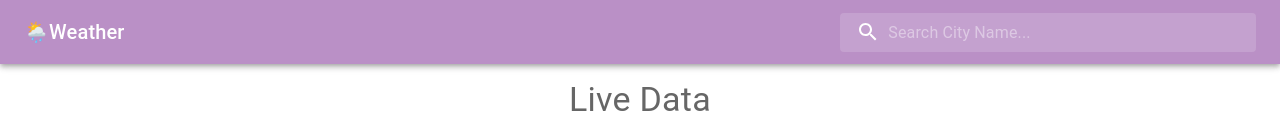
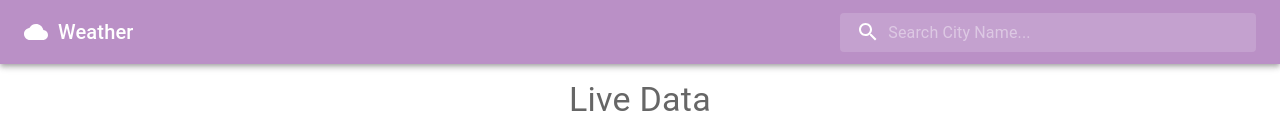
Before and after one commit to shivamsingh6131/weather_app, a React (Create React App) app: page / in a window 1280 px wide. Shown: the top 135 px of the page. Built offline with nearby package versions, Linux system fonts and the light colour scheme; no server answers.

Commit message:
Weather Icon Udated in header

```diff
--- a/src/components/Header.tsx
+++ b/src/components/Header.tsx
@@ -7,6 +7,7 @@ import Typography from "@mui/material/Typography";
 import InputBase from "@mui/material/InputBase";
 import SearchIcon from "@mui/icons-material/Search";
 import { ICustomHeaderProps } from "../utils/type/types";
+import CloudIcon from "@mui/icons-material/Cloud";
 
 const Search = styled("div")(({ theme }) => ({
   position: "relative",
@@ -50,7 +51,7 @@ const StyledInputBase = styled(InputBase)(({ theme }) => ({
   },
 }));
 
-const  Header = (props: ICustomHeaderProps) => {
+const Header = (props: ICustomHeaderProps) => {
   return (
     <Box sx={{ flexGrow: 1 }}>
       <AppBar position="static" style={{ backgroundColor: "#BA90C6" }}>
@@ -59,9 +60,18 @@ const  Header = (props: ICustomHeaderProps) => {
             variant="h6"
             noWrap
             component="div"
-            sx={{ flexGrow: 1, display: { xs: "none", sm: "block" } }}
+            sx={{
+              flexGrow: 1,
+              display: {
+                xs: "none",
+                sm: "block",
+                display: "flex !important",
+                alignItems: "center !important",
+              },
+            }}
           >
-            🌦️Weather
+            <CloudIcon  sx={{pr : "10px"}} />
+            Weather
           </Typography>
           <Search>
             <SearchIconWrapper>
@@ -71,14 +81,13 @@ const  Header = (props: ICustomHeaderProps) => {
               placeholder="Search City Name..."
               inputProps={{ "aria-label": "search" }}
               value={props?.propData?.searchText}
-              onChange={(e) =>props?.propData?.setSearchText(e?.target?.value)
-              }
+              onChange={(e) => props?.propData?.setSearchText(e?.target?.value)}
             />
           </Search>
         </Toolbar>
       </AppBar>
     </Box>
   );
-}
+};
 
 export default Header;
```
